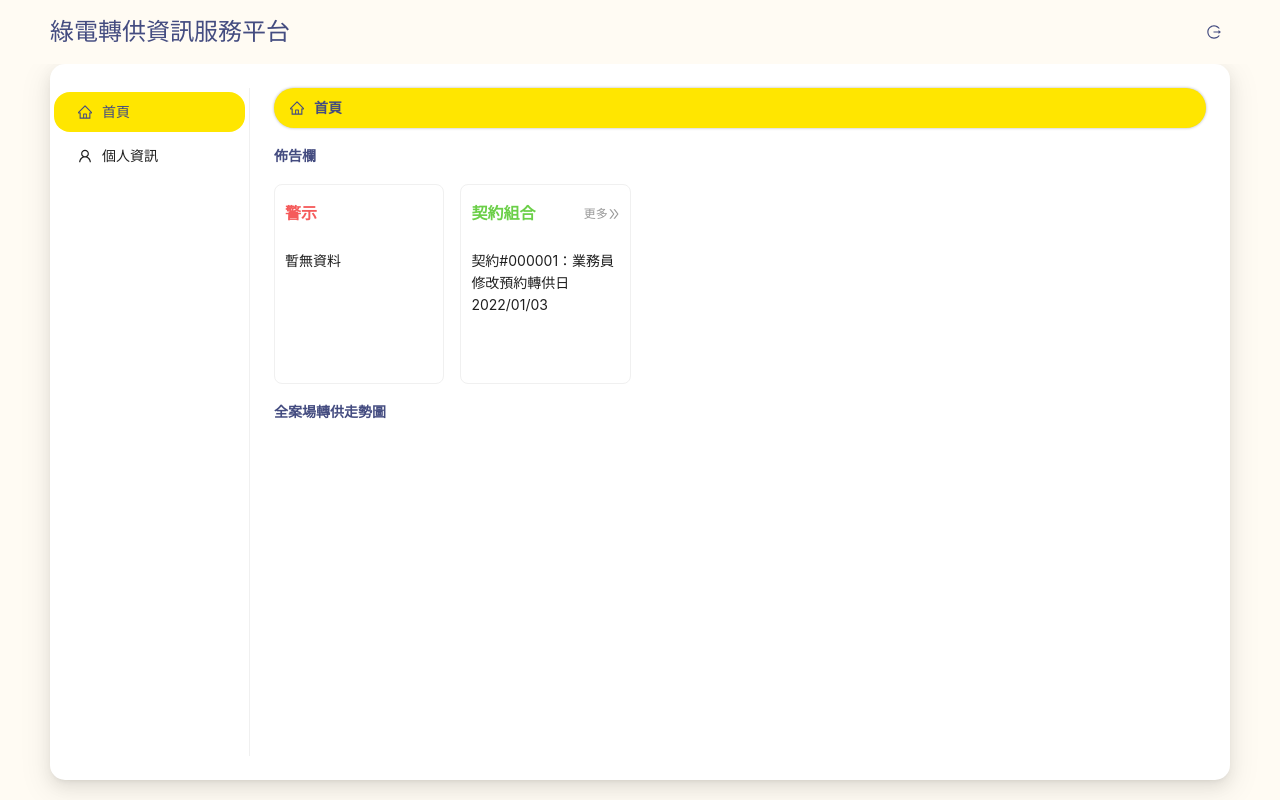
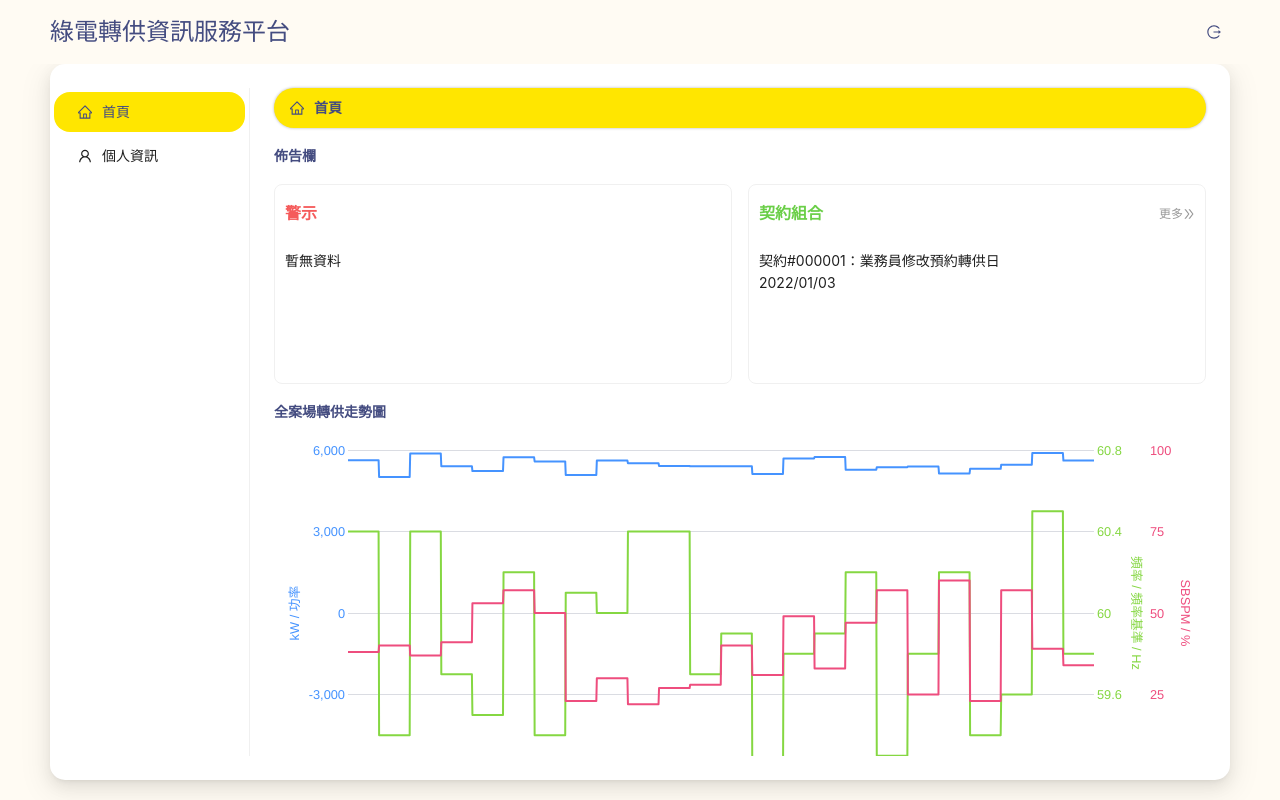
Before and after one commit to rueiwang/react-pratice, a React (Vite) app: page /home in a window 1280 px wide. Built offline with nearby package versions, Linux system fonts and the light colour scheme.

Commit message:
[feat] static chart

```diff
--- a/package.json
+++ b/package.json
@@ -11,12 +11,16 @@
   },
   "dependencies": {
     "antd": "^5.4.7",
+    "highcharts": "^11.0.1",
+    "highcharts-react-official": "^3.2.0",
+    "lodash": "^4.17.21",
     "normalize.css": "^8.0.1",
     "react": "^18.2.0",
     "react-dom": "^18.2.0",
     "react-router-dom": "^6.11.1"
   },
   "devDependencies": {
+    "@types/lodash": "^4.14.194",
     "@types/node": "^20.1.0",
     "@types/react": "^18.0.28",
     "@types/react-dom": "^18.0.11",
--- /dev/null
+++ b/src/layouts/Home/Chart.tsx
@@ -0,0 +1,189 @@
+import { ChartData } from "./fakeData";
+
+import Highcharts from "highcharts";
+import HighchartsReact from "highcharts-react-official";
+
+interface ChartProp {
+  data: ChartData[];
+}
+
+interface AreaSeriesData {
+  x: number;
+  y: number;
+}
+
+const Chart = ({ data }: ChartProp) => {
+  const categories: number[] = [];
+  const frequency: AreaSeriesData[] = [];
+  const power: AreaSeriesData[] = [];
+  const sbspm: AreaSeriesData[] = [];
+
+  data.forEach((item) => {
+    const x = item.timestamp;
+
+    categories.push(x);
+    frequency.push({ x, y: item.frequency });
+    power.push({ x, y: item.power });
+    sbspm.push({ x, y: item.sbspm });
+  });
+
+  const options = {
+    chart: {
+      // 滑鼠拖拉可放大
+      zoomType: "xy",
+      type: "area",
+    },
+    // 共用設定
+    plotOptions: {
+      series: {
+        marker: {
+          enabled: false,
+          symbol: "circle",
+          radius: 2,
+        },
+        fillOpacity: 0,
+        turboThreshold: 1440,
+        lineWidth: 2,
+      },
+    },
+    // x 軸顯示內容
+    xAxis: {
+      type: "datetime",
+      categories: categories,
+      labels: {
+        style: {
+          fontSize: "0.4rem",
+          color: "#dadce2",
+        },
+        format: "{value:%H:%M}",
+        align: "center",
+        distance: 0,
+      },
+      // 最小 zoom in 到一分鐘
+      minRange: 60 * 60 * 1000,
+      // 顯示每一小時
+      minTickInterval: 60 * 60 * 1000,
+      tickPixelInterval: null,
+      tickmarkPlacement: "on",
+      lineWidth: 0,
+      tickWidth: 1,
+      tickLength: 5,
+      tickColor: "#dadce2",
+    },
+    // y 軸顯示內容：預設從最左往外延伸、設定 opposite 變成從右邊往外延伸
+    yAxis: [
+      {
+        title: {
+          text: "頻率 / 頻率基準 / Hz",
+          style: {
+            color: "#85d742",
+          },
+        },
+        labels: {
+          style: {
+            color: "#85d742",
+          },
+          distance: 3,
+        },
+        opposite: true,
+        max: 60.6,
+        min: 59.4,
+        tickAmount: 5,
+        gridLineColor: "#dadce2",
+      },
+      {
+        title: {
+          text: "kW / 功率",
+          style: {
+            color: "#4593ff",
+          },
+        },
+        labels: {
+          style: {
+            color: "#4593ff",
+          },
+          distance: 3,
+          // type ref: https://api.highcharts.com/class-reference/Highcharts#.AxisLabelsFormatterCallbackFunction
+          formatter: function (
+            this: Highcharts.AxisLabelsFormatterContextObject
+          ): string {
+            return this.value.toLocaleString();
+          },
+        },
+        max: 6000,
+        min: -6000,
+        tickAmount: 5,
+        gridLineColor: "#dadce2",
+      },
+      {
+        title: {
+          text: "SBSPM / %",
+          style: {
+            color: "#ee4d7e",
+          },
+        },
+        labels: {
+          style: {
+            color: "#ee4d7e",
+          },
+          distance: 3,
+        },
+        opposite: true,
+        max: 100,
+        min: 0,
+        tickAmount: 5,
+        gridLineColor: "#dadce2",
+      },
+    ],
+    // 資料內容
+    series: [
+      {
+        name: "頻率",
+        // yAxis: 1,
+        data: frequency,
+        tooltip: {
+          valueSuffix: " Hz",
+        },
+        yAxis: 0,
+        color: "#85d742",
+      },
+      {
+        name: "功率",
+        data: power,
+        tooltip: {
+          valueSuffix: " kW",
+        },
+        yAxis: 1,
+        color: "#4593ff",
+      },
+      {
+        name: "SBSPM",
+        data: sbspm,
+        tooltip: {
+          valueSuffix: " %",
+        },
+        yAxis: 2,
+        color: "#ee4d7e",
+      },
+    ],
+    // 隱藏標題
+    title: {
+      style: { display: "none" },
+    },
+    // 取消無障礙
+    accessibility: {
+      enabled: false,
+    },
+    // 說明區塊
+    legend: {},
+    tooltip: {
+      // better for table/mobile
+      shared: true,
+      xDateFormat: "%H:%M",
+    },
+  };
+
+  return <HighchartsReact highcharts={Highcharts} options={options} />;
+};
+
+export default Chart;
--- /dev/null
+++ b/src/layouts/Home/fakeData.ts
@@ -0,0 +1,43 @@
+import { random } from "lodash";
+
+export interface ChartData {
+  power: number;
+  frequency: number;
+  sbspm: number;
+  timestamp: number;
+  basic?: number;
+}
+
+// 製作以一分鐘為間隔的 timestamp, 以 2023/05/08 00:00 起
+// Date.UTC(year, monthIndex, day, hour: 0 - 23, minute: 0 - 59)
+export function makeFakeData(): ChartData[] {
+  let hour = 0;
+  let minute = 0;
+  let power = random(5000, 6000);
+  let frequency = parseFloat(random(59, 60.5).toFixed(1));
+  let sbspm = random(20, 60);
+
+  const result = [];
+  for (let i = 0; i < 1440; i++) {
+    const timestamp = Date.UTC(2023, 4, 8, hour, minute);
+
+    result.push({
+      timestamp,
+      power,
+      frequency,
+      sbspm,
+      basic: 0,
+    });
+
+    const passMinutes = (i + 1) % 60;
+    minute = passMinutes;
+    if (passMinutes === 0) {
+      hour += (i + 1) % 60 === 0 ? 1 : 0;
+      power = random(5000, 6000);
+      frequency = parseFloat(random(59, 60.5).toFixed(1));
+      sbspm = random(20, 60);
+    }
+  }
+
+  return result;
+}
--- a/src/layouts/Home/index.tsx
+++ b/src/layouts/Home/index.tsx
@@ -1,13 +1,16 @@
 import TitleBar from "@/components/Title";
 import { HomeOutlined, DoubleRightOutlined } from "@ant-design/icons";
 import { Card, Space } from "antd";
-
+import { makeFakeData } from "./fakeData";
+import Chart from "./Chart";
 import "./style.scss";
 
 const Home = () => {
+  const chartData = makeFakeData();
   return (
     <div className="Home">
       <TitleBar title="首頁" icon={<HomeOutlined />} />
+      <div className="Home__content">
         <section className="announcement">
           <div className="sectionTitle">佈告欄</div>
           <div className="announcement__board">
@@ -15,25 +18,26 @@ const Home = () => {
               <Card
                 title="警示"
                 headStyle={{
-                color: '#f55b5b'
+                  color: "#f55b5b",
                 }}
               >
                 <div>暫無資料</div>
               </Card>
               <Card
                 title="契約組合"
-              extra={<a href="#">更多<DoubleRightOutlined /></a>}
+                extra={
+                  <a href="#">
+                    更多
+                    <DoubleRightOutlined />
+                  </a>
+                }
                 headStyle={{
-                color: '#6bcf48'
+                  color: "#6bcf48",
                 }}
               >
                 <div>
-                <div>
-                    契約#000001：業務員修改預約轉供日
-                </div>
-                <div>
-                    2022/01/03
-                </div>
+                  <div>契約#000001：業務員修改預約轉供日</div>
+                  <div>2022/01/03</div>
                 </div>
               </Card>
             </Space>
@@ -41,7 +45,9 @@ const Home = () => {
         </section>
         <section className="highChart">
           <div className="sectionTitle">全案場轉供走勢圖</div>
+          <Chart data={chartData} />
         </section>
+      </div>
     </div>
   );
 };
--- a/src/layouts/Home/style.scss
+++ b/src/layouts/Home/style.scss
@@ -1,7 +1,19 @@
 .Home {
   color: #444c80;
+  display: flex;
+  flex-direction: column;
+  height: 100%;
+
+
   .TitleBar {
-    margin-bottom: 20px;
+    margin-bottom: 10px;
+    flex-shrink: 0;
+  }
+
+  &__content {
+   height: calc(100% - 40px);
+    overflow: auto;
+    padding:10px 0 ;
   }
   section {
     margin-bottom: 20px;
@@ -12,12 +24,16 @@
   }
 
   .announcement {
+    .ant-space {
+      display: flex;
+    }
     .ant-space-item {
       flex: 1;
     }
 
     .ant-card {
       height: 200px;
+
       .ant-card-head {
         border-bottom: 0px;
         padding: 10px;
--- a/src/pages/ProtectedPage/style.scss
+++ b/src/pages/ProtectedPage/style.scss
@@ -24,6 +24,7 @@
       height: 100%;
       box-shadow: 0 6px 16px 0 rgba(0, 0, 0, 0.08),
         0 3px 6px -4px rgba(0, 0, 0, 0.12), 0 9px 28px 8px rgba(0, 0, 0, 0.05);
+
     }
 
     &__menu {
```
Also changed, not shown: 1 other file (tests, documents, lock files or other folders). Lines whose indentation alone changed are shown as unchanged.
